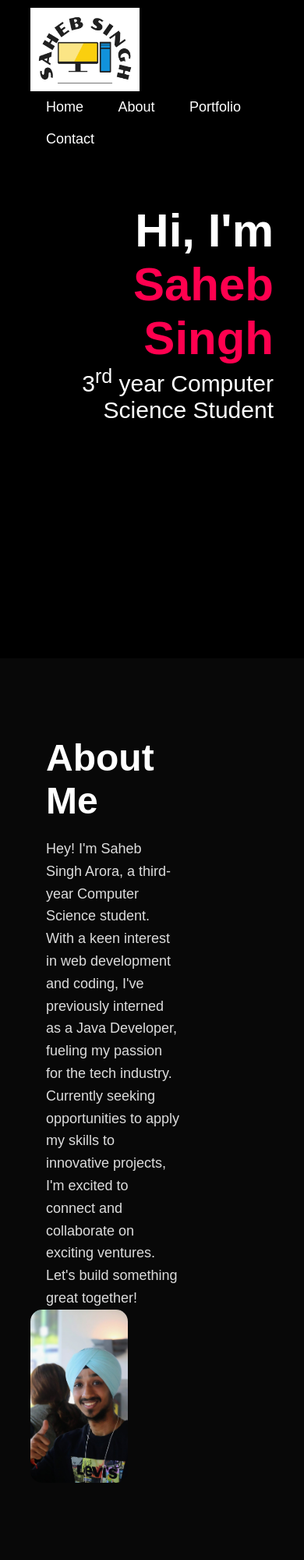
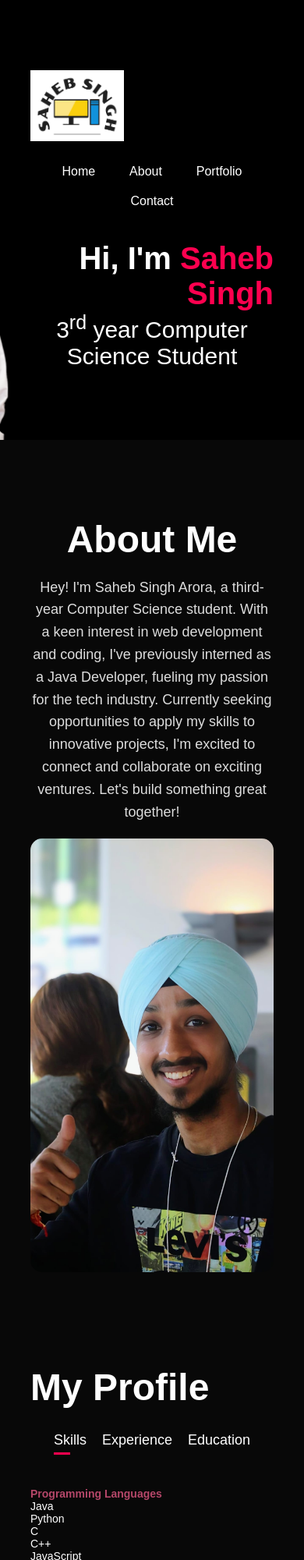
Before and after one commit to sahebsa/Potfolio, a plain HTML site: page index.html in a window 390 px wide. Shown: the top 2000 px of the page at 78% size. Drawn offline with Linux system fonts and the light colour scheme.

Commit message:
Update style.css

```diff
--- a/style.css
+++ b/style.css
@@ -360,3 +360,94 @@ form .btn2{
 	margin-top: -70px;
 	display: none;
 }
+
+/* Add mobile responsive styles at the end of your existing CSS file */
+
+@media screen and (max-width: 768px) {
+    /* Adjustments for smaller screens */
+    body {
+        font-size: 14px; /* Adjust base font size for smaller screens */
+    }
+
+    /* Header adjustments */
+    #header {
+        height: auto;
+        padding: 80px 0; /* Adjust padding as needed */
+        text-align: center;
+    }
+
+    .header-text {
+        margin-top: 10%;
+        text-align: center;
+    }
+
+    .header-text h1 {
+        font-size: 40px; /* Adjust font size */
+        margin-top: 10%; /* Adjust margin as needed */
+    }
+
+    .logo {
+        width: 120px; /* Adjust logo size */
+    }
+
+    nav ul {
+        text-align: center;
+        margin-top: 20px;
+    }
+
+    nav ul li {
+        display: inline-block;
+        margin: 10px 20px;
+    }
+
+    nav ul li a {
+        font-size: 16px; /* Adjust font size */
+    }
+
+    /* About section adjustments */
+    .about-col-1,
+    .about-col-2 {
+        flex-basis: 100%;
+        text-align: center;
+        margin-left: 0; /* Remove left margin */
+    }
+
+    .about-col-1 img {
+        max-width: 100%; /* Ensure image resizes properly */
+        margin-top: 20px; /* Adjust spacing */
+    }
+
+    /* Portfolio section adjustments */
+    .profile-content {
+        flex-direction: column; /* Stack elements vertically */
+        align-items: center; /* Center align items */
+    }
+
+    .work-list {
+        min-width: 100%; /* Full width for tab content */
+    }
+
+    .profile-photo {
+        margin-top: 50px; /* Adjust margin */
+        max-width: 100%; /* Ensure image resizes properly */
+    }
+
+    .layer {
+        padding: 20px; /* Adjust padding */
+    }
+
+    .tab-titles {
+        flex-wrap: wrap;
+        justify-content: center;
+    }
+
+    .tab-links {
+        margin: 10px; /* Adjust margin */
+    }
+
+    /* Contact section adjustments */
+    .contact-left,
+    .contact-right {
+        flex-basis: 100%;
+    }
+}
```
